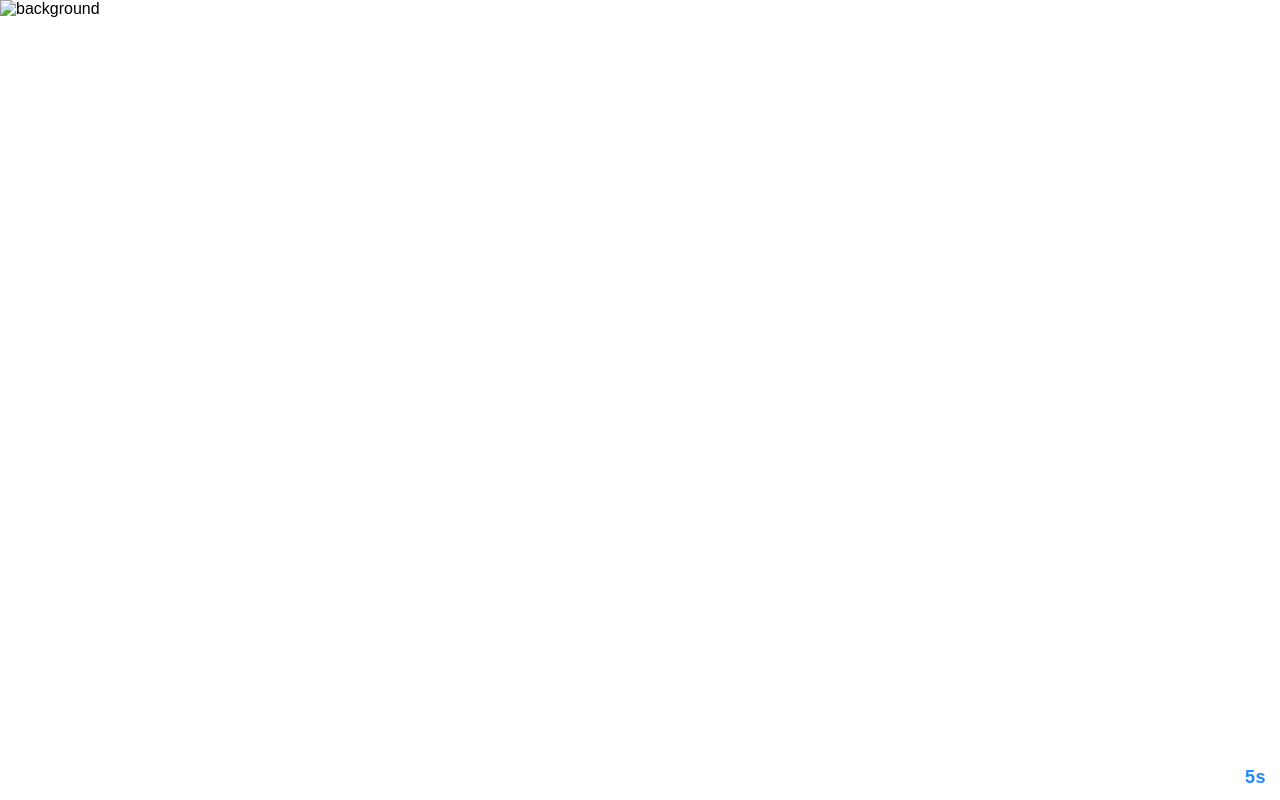
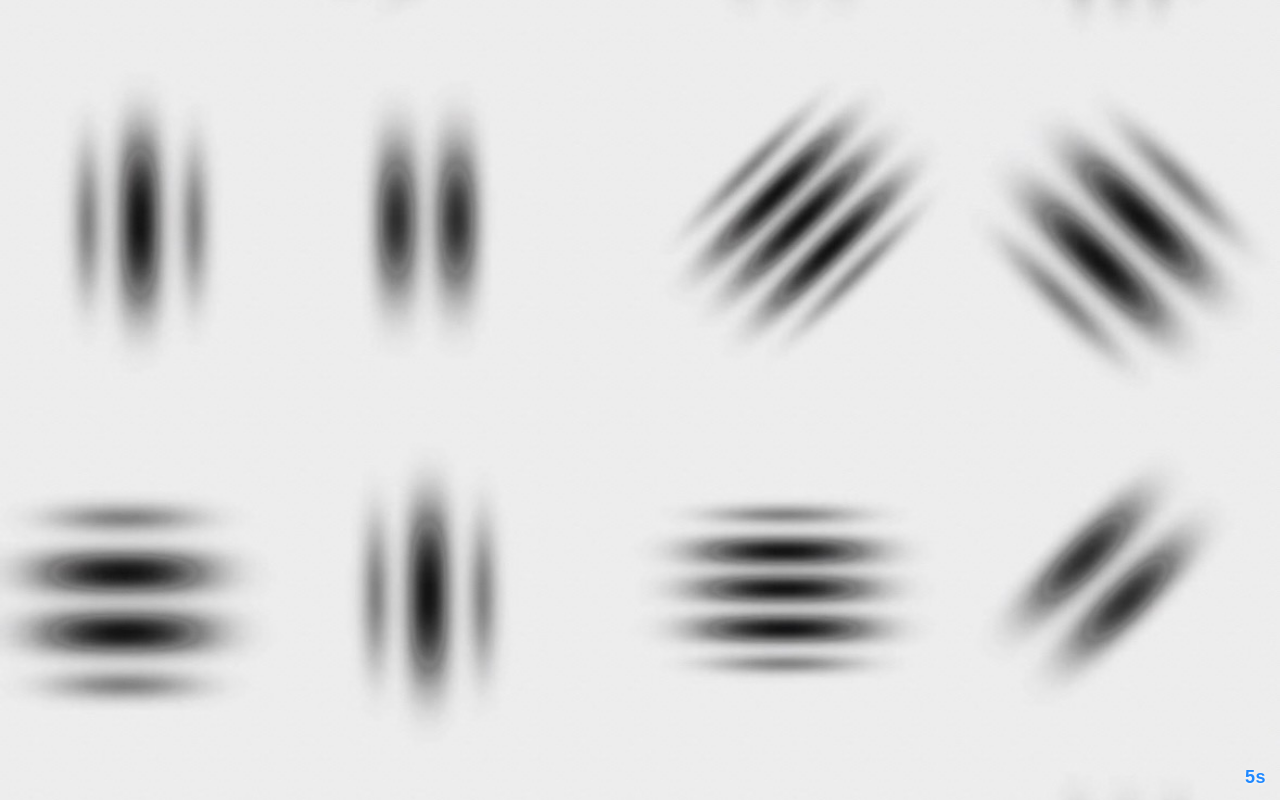
Before and after one commit to snbmsn03/WebApp, a plain HTML site: page 01/index.html in a window 1280 px wide. Drawn offline with Linux system fonts and the light colour scheme.

Commit message:
Update index.html

```diff
--- a/01/index.html
+++ b/01/index.html
@@ -39,7 +39,7 @@
 </head>
 
 <body>
-  <img src="image.jpeg" class="screen" alt="background">
+  <img src="image.jpg" class="screen" alt="background">
 
   <div class="timer" id="timer">0s</div>
 
```
